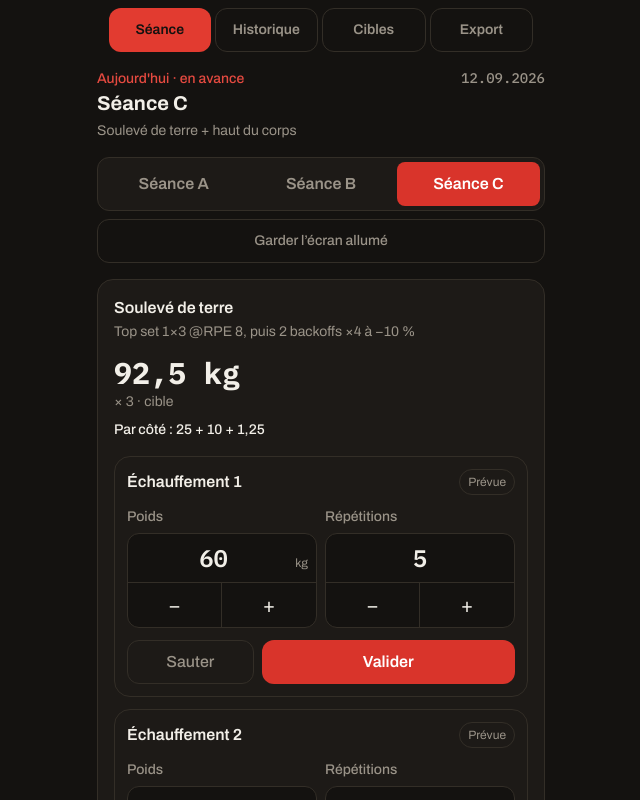
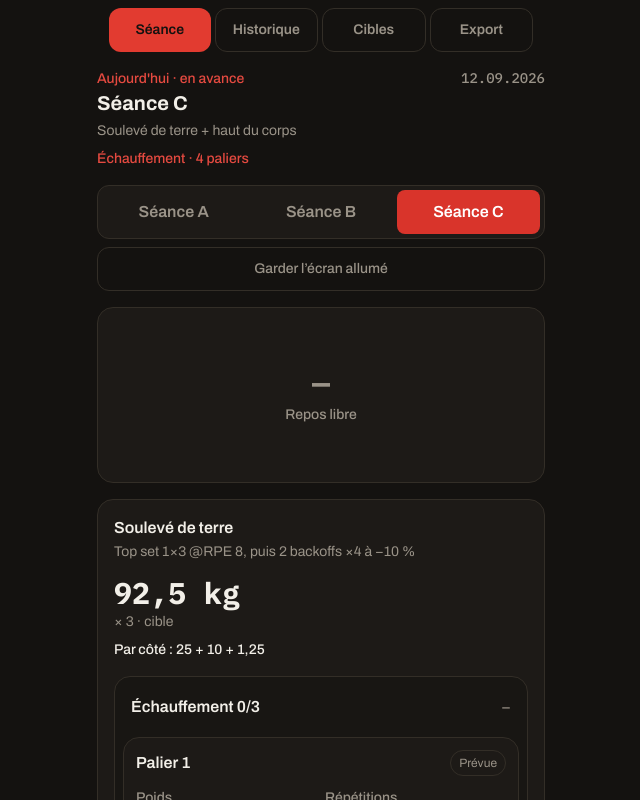
Before and after one commit to Ugo-finance/carnet-de-barre, a React (Vite) app: page / in a window 1280 px wide. Both pictures are taken after a click on the button "Séance". Shown: the top 800 px of the page, without its empty margins (319-959 px from the left). Built offline with nearby package versions, Linux system fonts and the light colour scheme.

Commit message:
CB-58 : intégrer le bloc d'échauffement (#50)
* CB-58 : intégrer le bloc d'échauffement

* CB-58 : afficher le palier au poids du corps

* CB-58 : distinguer les paliers sautés

```diff
--- a/src/components/SessionScreen.tsx
+++ b/src/components/SessionScreen.tsx
@@ -5,6 +5,7 @@ import type { AccessoryLog, Draft, SeanceType, SetLog } from '../domain/types'
 import { wakeLockAvailable } from '../features/session/timer'
 import { SetCard, type EditableSet } from './SetCard'
 import { TimerCard } from './TimerCard'
+import { WarmupBlock } from './WarmupBlock'
 
 const TYPES: readonly SeanceType[] = ['A', 'B', 'C']
 
@@ -127,6 +128,7 @@ function ExerciseCard({
   // Les plaques annoncées en tête sont celles de la **série de travail**. Celles de chaque
   // palier restent sur sa propre carte ; c'est la charge du jour qu'Ugo cherche ici.
   const travail = workingSetsOf(sets)
+  const warmups = sets.filter((set) => set.role === 'warmup')
   const barTarget =
     exercise.loadKind === 'barTotal' && travail[0]?.targetWeight != null
       ? describePlates(platesPerSide(travail[0].targetWeight))
@@ -151,23 +153,26 @@ function ExerciseCard({
         {barTarget ? <p className="mt-2 text-sm font-medium text-fg">{barTarget}</p> : null}
       </header>
 
+      <WarmupBlock
+        exerciseLabel={exercise.label}
+        loadKind={exercise.loadKind}
+        sets={warmups}
+        onSetChange={onSetChange}
+        onSetValidate={(setId, value) => onSetValidate(setId, value, null)}
+      />
+
       <div className="mt-4 grid gap-3">
-        {sets.map((set) => (
+        {travail.map((set) => (
           <SetCard
             key={set.id}
             label={setLabel(set)}
             value={set}
             onChange={(value) => onSetChange(set.id, value)}
             onValidate={(value) =>
-              onSetValidate(
-                set.id,
-                value,
-                // Le repos entre paliers est libre (contrat § 4) : aucun chrono n'est
-                // demandé, et celui qui court éventuellement reste intact.
-                set.role === 'warmup'
-                  ? null
-                  : { seconds: exercise.restSeconds, label: `Récup ${exercise.label}` },
-              )
+              onSetValidate(set.id, value, {
+                seconds: exercise.restSeconds,
+                label: `Récup ${exercise.label}`,
+              })
             }
             onSkip={(value) => onSetChange(set.id, value)}
             showWeight={set.loadKind !== 'bodyweight'}
@@ -204,6 +209,7 @@ export function SessionScreen({
 }: SessionScreenProps) {
   const definition = SEANCES[draft.type]
   const canKeepAwake = wakeLockAvailable()
+  const warmupCount = draft.sets.filter((set) => set.role === 'warmup').length
 
   return (
     <main className="mx-auto flex min-h-dvh w-full max-w-md flex-col gap-4 py-4 pb-8">
@@ -218,6 +224,11 @@ export function SessionScreen({
           </time>
         </div>
         <p className="mt-1 text-sm text-muted">{definition.title}</p>
+        {warmupCount > 0 ? (
+          <p className="mt-2 text-sm font-medium text-accent-readable">
+            Échauffement · {warmupCount} {warmupCount === 1 ? 'palier' : 'paliers'}
+          </p>
+        ) : null}
 
         <nav
           className="mt-4 grid grid-cols-3 gap-1 rounded-xl border border-line bg-surface p-1"
@@ -263,6 +274,10 @@ export function SessionScreen({
         ) : null}
       </header>
 
+      <section
+        className="sticky top-[max(0.5rem,env(safe-area-inset-top))] z-10 min-h-[11rem]"
+        aria-label="Chronomètre"
+      >
         {draft.timerEndsAt !== null && draft.timerLabel ? (
           <TimerCard
             endsAt={draft.timerEndsAt}
@@ -270,7 +285,17 @@ export function SessionScreen({
             onAdjust={onTimerAdjust}
             onStop={onTimerStop}
           />
-      ) : null}
+        ) : (
+          <aside className="flex min-h-[11rem] items-center justify-center rounded-2xl border border-line bg-surface p-3 text-center">
+            <div>
+              <p className="num text-3xl font-bold text-muted" aria-hidden="true">
+                —
+              </p>
+              <p className="mt-1 text-sm font-medium text-muted">Repos libre</p>
+            </div>
+          </aside>
+        )}
+      </section>
 
       <section className="grid gap-3" aria-label={`Exercices de la séance ${draft.type}`}>
         {definition.exercises.map((exercise) => {
--- /dev/null
+++ b/src/components/WarmupBlock.tsx
@@ -0,0 +1,132 @@
+import { useId, useState } from 'react'
+import { formatNumber } from '../domain/format'
+import { describePlates, platesPerSide } from '../domain/plates'
+import { weightStepFor } from '../domain/program'
+import type { LoadKind, SetLog } from '../domain/types'
+import { BarbellLoad } from './BarbellLoad'
+import { SetCard, type EditableSet } from './SetCard'
+
+type WarmupBlockProps = {
+  exerciseLabel: string
+  loadKind: LoadKind
+  sets: SetLog[]
+  onSetChange: (setId: string, value: EditableSet) => void
+  onSetValidate: (setId: string, value: EditableSet) => void
+}
+
+function isTreated(set: Pick<SetLog, 'status'>): boolean {
+  return set.status === 'validated' || set.status === 'skipped'
+}
+
+function isBodyweightStep(set: SetLog): boolean {
+  return set.loadKind === 'bodyweight' || (set.loadKind === 'added' && set.targetWeight === null)
+}
+
+function describeLoad(set: SetLog): string {
+  if (isBodyweightStep(set)) return 'PDC'
+  if (set.weight === null) return '?'
+  const weight = formatNumber(set.weight)
+  if (set.loadKind === 'added') return `+${weight}`
+  if (set.loadKind === 'perDumbbell') return `${weight}/h`
+  return weight
+}
+
+function describeSet(set: SetLog): string {
+  const load = describeLoad(set)
+  if (set.status === 'skipped') return `${load} sauté`
+  const reps = set.reps === null ? '?' : formatNumber(set.reps)
+  return `${load}×${reps}`
+}
+
+/**
+ * Les paliers restent des séries éditables, mais forment un seul bloc distinct du
+ * travail. Le bloc se replie dès que tous les paliers sont traités ; son bouton permet
+ * encore de le rouvrir pour corriger une validation ou un passage accidentel.
+ */
+export function WarmupBlock({
+  exerciseLabel,
+  loadKind,
+  sets,
+  onSetChange,
+  onSetValidate,
+}: WarmupBlockProps) {
+  const contentId = useId()
+  const validated = sets.filter((set) => set.status === 'validated').length
+  const treated = sets.filter(isTreated).length
+  const complete = sets.length > 0 && treated === sets.length
+  const allValidated = validated === sets.length
+  const [expanded, setExpanded] = useState(!complete)
+
+  if (sets.length === 0) return null
+
+  const summary = sets.map(describeSet).join(' · ')
+
+  return (
+    <section
+      className="mt-4 rounded-2xl border border-line bg-bg/50 p-2"
+      aria-label={`Échauffement · ${exerciseLabel}`}
+    >
+      <button
+        type="button"
+        className="flex min-h-11 w-full items-center justify-between gap-3 rounded-xl px-2 text-left"
+        aria-expanded={expanded}
+        aria-controls={contentId}
+        onClick={() => setExpanded((current) => !current)}
+      >
+        <span
+          className={`min-w-0 truncate ${complete ? 'num text-sm text-muted' : 'font-semibold'}`}
+        >
+          {complete
+            ? allValidated
+              ? `✓ Échauffement ${validated}/${sets.length} · ${summary}`
+              : `Échauffement ${validated}/${sets.length} validés · ${sets.length - validated} sauté${sets.length - validated > 1 ? 's' : ''} · ${summary}`
+            : `Échauffement ${treated}/${sets.length}`}
+        </span>
+        <span aria-hidden="true" className="shrink-0 text-muted">
+          {expanded ? '−' : '+'}
+        </span>
+      </button>
+
+      {expanded ? (
+        <div className="mt-2 grid gap-3" id={contentId}>
+          {sets.map((set, index) => (
+            <div key={set.id}>
+              {isBodyweightStep(set) ? (
+                <p className="mb-2 px-3 text-sm font-semibold text-fg">PDC · poids du corps</p>
+              ) : null}
+              <SetCard
+                label={`Palier ${index + 1}`}
+                value={set}
+                onChange={(value) => {
+                  if (!isTreated(value)) setExpanded(true)
+                  onSetChange(set.id, value)
+                }}
+                onValidate={(value) => {
+                  if (!isTreated(set) && treated + 1 === sets.length) setExpanded(false)
+                  onSetValidate(set.id, value)
+                }}
+                onSkip={(value) => {
+                  if (!isTreated(set) && treated + 1 === sets.length) setExpanded(false)
+                  onSetChange(set.id, value)
+                }}
+                showWeight={!isBodyweightStep(set)}
+                showRpe={false}
+                weightStep={weightStepFor(loadKind)}
+              />
+              {loadKind === 'barTotal' && set.weight !== null ? (
+                <div className="-mt-2 px-3 pb-1">
+                  <p className="text-sm font-medium text-fg">
+                    {describePlates(platesPerSide(set.weight))}
+                  </p>
+                  <BarbellLoad total={set.weight} />
+                </div>
+              ) : null}
+            </div>
+          ))}
+        </div>
+      ) : null}
+    </section>
+  )
+}
+
+export type { WarmupBlockProps }
```
Also changed, not shown: 2 other files (tests, documents, lock files or other folders). Lines whose indentation alone changed are shown as unchanged.
